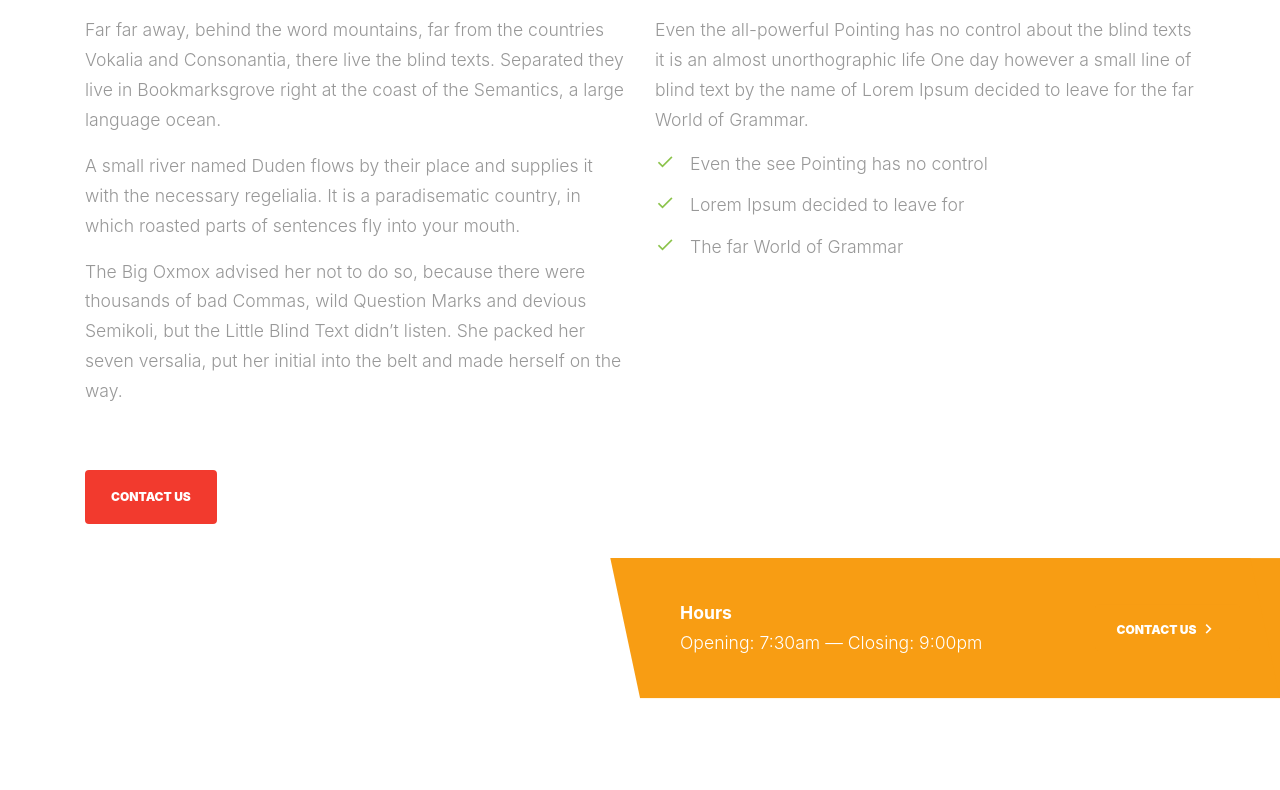
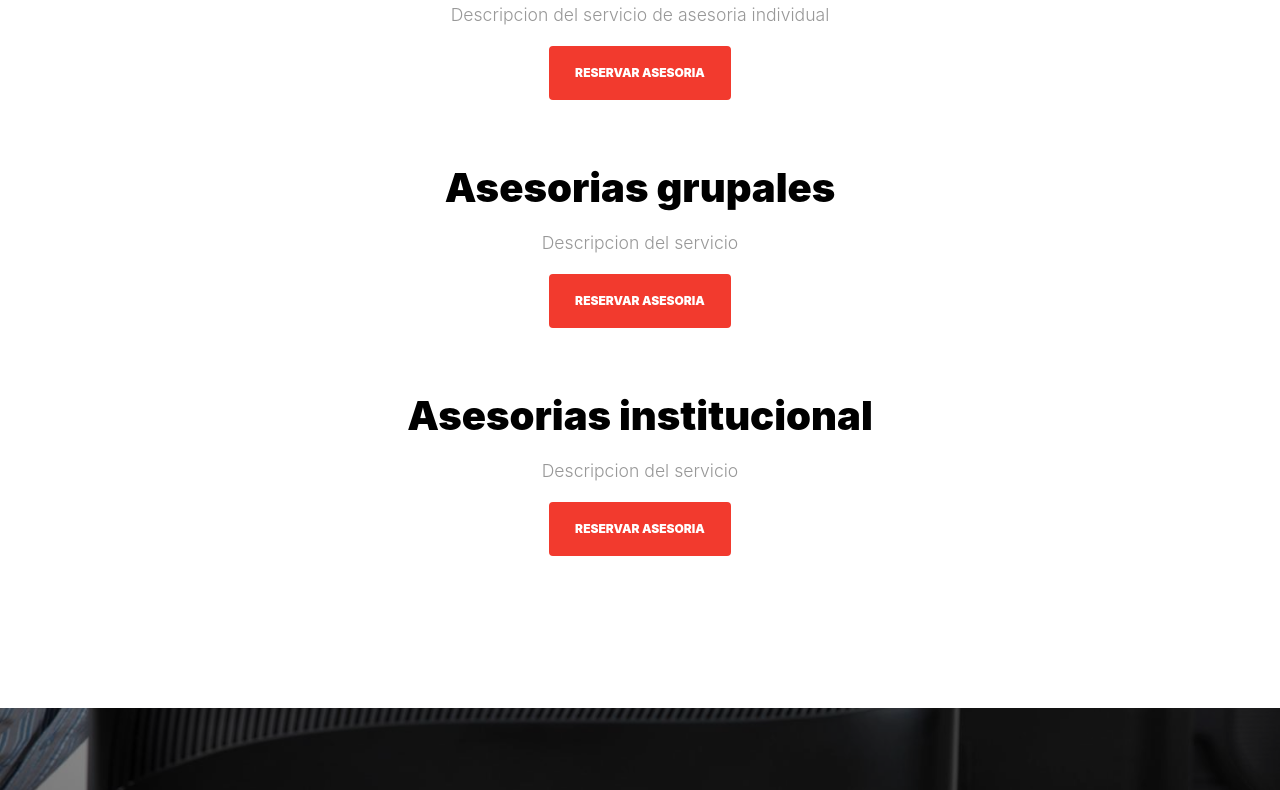
Before and after one commit to Tisandg/website, a plain HTML site: page advisory.html in a window 1280 px wide. Shown: the part 652-1442 px from the top of the page. Drawn offline with Linux system fonts and the light colour scheme; files whose address does not match are found by name; a web font is replaced by a local one.

Commit message:
advisory, blog and event pages have been modified

```diff
--- a/advisory.html
+++ b/advisory.html
@@ -69,13 +69,13 @@
 
     </header>
 
-    <div class="bgimg" style="background-image: url('images/bg_2.jpg');" data-stellar-background-ratio="0.5">
+    <div class="bgimg" style="background-image: url('images/advisory.jpg');" data-stellar-background-ratio="0.5">
 
       <div class="container">
         <div class="row align-items-center justify-content-center text-center">
           <div class="col-md-7">
-            <h2 class="">Class Single Post</h2>
-            <p class="lead mx-auto desc mb-5">Lorem ipsum dolor sit amet, consectetur adipisicing elit. Voluptatibus deserunt minima porro, natus sequi ullam.</p>
+            <h2 class="">Asesorate de personas expertas</h2>
+            <p class="lead mx-auto desc mb-5">Queremos apoyarte en tu proceso</p>
           </div>
         </div>
       </div>
@@ -84,54 +84,53 @@
 
     <div class="site-section">
       <div class="container">
-        <div class="row mb-5">
-          <div class="col-lg-12">
-            <img src="images/bg_1.jpg" alt="Free webssite template by Free-Template.co" class="img-fluid">
+        <div class="row justify-content-center text-center mb-5">
+          <div class="col-md-8  section-heading">
+            <h2 class="heading mb-3">Asesorias indivduales</h2>
+            <p>Descripcion del servicio de asesoria individual</p>
+          </div>
+          <div class="col-12">
+            <p><a href="#" class="btn btn-primary py-3 px-4">Reservar asesoria</a></p>
           </div>
         </div>
-        <div class="row mb-5">
-          <div class="col-lg-6">
-            <p>Far far away, behind the word mountains, far from the countries Vokalia and Consonantia, there live the blind texts.
-            Separated they live in Bookmarksgrove right at the coast of the Semantics, a large language ocean.</p>
-            <p>A small river named Duden flows by their place and supplies it with the necessary regelialia. It is a paradisematic
-            country, in which roasted parts of sentences fly into your mouth.</p>
-            <p>The Big Oxmox advised her not to do so, because there were thousands of bad Commas, wild Question Marks and devious
-            Semikoli, but the Little Blind Text didn’t listen. She packed her seven versalia, put her initial into the belt and made
-            herself on the way.</p>
+        <div class="row justify-content-center text-center mb-5">
+          <div class="col-md-8  section-heading">
+            <h2 class="heading mb-3">Asesorias grupales</h2>
+            <p>Descripcion del servicio</p>
           </div>
-          <div class="col-lg-6">
-            <p>Even the all-powerful Pointing has no control about the blind texts it is an almost unorthographic life One day however
-            a small line of blind text by the name of Lorem Ipsum decided to leave for the far World of Grammar.</p>
-            <div class="ul-check list-unstyled success">
-              <li>Even the see Pointing has no control</li>
-              <li>Lorem Ipsum decided to leave for</li>
-              <li>The far World of Grammar</li>
-            </div>
+          <div class="col-12">
+            <p><a href="#" class="btn btn-primary py-3 px-4">Reservar asesoria</a></p>
           </div>
         </div>
-        <div class="row">
+        <div class="row justify-content-center text-center mb-5">
+          <div class="col-md-8  section-heading">
+            <h2 class="heading mb-3">Asesorias institucional</h2>
+            <p>Descripcion del servicio</p>
+          </div>
           <div class="col-12">
-            <p><a href="#" class="btn btn-primary py-3 px-4">Contact Us</a></p>
+            <p><a href="#" class="btn btn-primary py-3 px-4">Reservar asesoria</a></p>
           </div>
         </div>
       </div>
     </div>
 
-    <div class="schedule-wrap2 clearfix">
-      <div class="d-md-flex align-items-center">
-        <div class="hours mr-md-4 mb-4 mb-lg-0">
-          <strong class="d-block">Hours</strong>
-          Opening: 7:30am &mdash;
-          Closing: 9:00pm
-        </div>
-        <div class="cta ml-auto">
-          <a href="#" class="d-flex d-md-flex align-items-center btn">
-            <span class="mx-auto"> <span>Contact us</span> <span class="arrow icon-keyboard_arrow_right"></span></span>
-          </a>
+    <!-- Inspirational phrase -->
+    <div class="bgimg" style="background-image: url('images/bg_2.jpg');"  data-stellar-background-ratio="0.5">
+
+      <div class="container">
+        <div class="row align-items-center justify-content-center text-center">
+          <div class="col-md-7">
+            <h2 class="">Herramienta de diagnostico</h2>
+            <p class="lead mx-auto desc mb-5">Accede de manera gratuita a nuestra herramienta donde podras comprobar...</p>
+            <p class="text-center">
+              <a href="#" class="btn btn-intro py-3 px-5">Acceder</a>
+            </p>
+          </div>
+
         </div>
       </div>
+
     </div>
-
 
     <footer class="footer-section">
       <div class="container">
```
Also changed, not shown: blog.html (+3 -27 lines), events.html (+11 -41 lines), images/blog.jpg (added), images/event_1.jpg (added), 2 other files.
